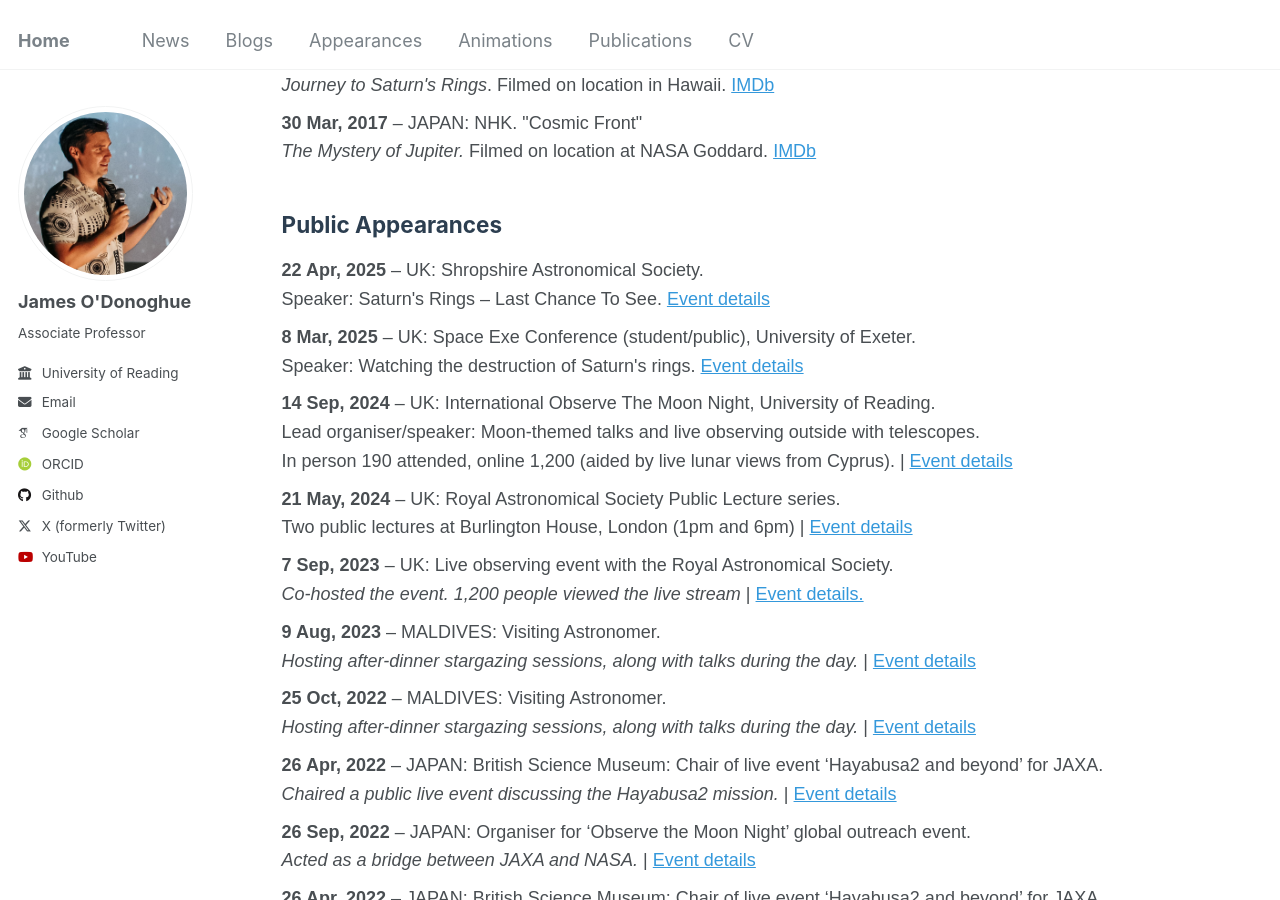
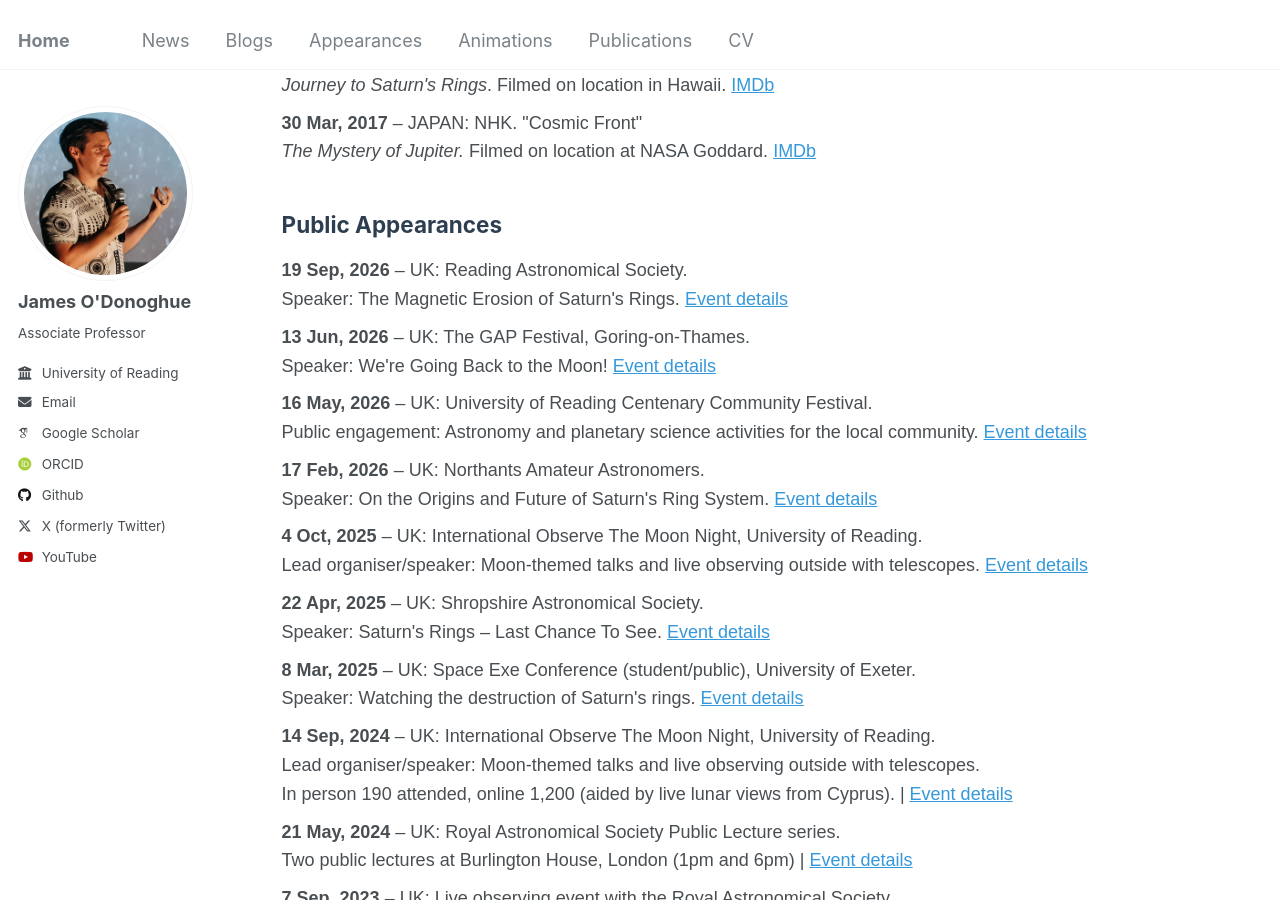
Before and after one commit to odonoghuespace/odonoghuespace.github.io, a Jekyll site: the page built from _pages/appearances.html, in a window 1280 px wide and 900 px high, scrolled down 382 px. Built offline with Jekyll 4.4.1, drawn with Linux system fonts in a browser that asks for light colours; some web fonts are replaced.

Commit message:
Add upcoming public appearances and event details

```diff
--- a/_pages/appearances.html
+++ b/_pages/appearances.html
@@ -73,6 +73,32 @@ author_profile: true
     <div class="section">
         <h2>Public Appearances</h2>
         <ul>
+
+
+        <li><strong>19 Sep, 2026</strong> – UK: Reading Astronomical Society.
+            <br>Speaker: The Magnetic Erosion of Saturn's Rings.
+            <a href="https://readingastro.org.uk/next-meetings/" target="_blank">Event details</a>
+        </li>
+
+        <li><strong>13 Jun, 2026</strong> – UK: The GAP Festival, Goring-on-Thames.
+            <br>Speaker: We're Going Back to the Moon!
+            <a href="https://www.thegapfestival.org/news/family-day-the-wonders-of-the-natural-world/" target="_blank">Event details</a>
+        </li>
+
+        <li><strong>16 May, 2026</strong> – UK: University of Reading Centenary Community Festival.
+            <br>Public engagement: Astronomy and planetary science activities for the local community.
+            <a href="https://www.reading.ac.uk/community-festival/" target="_blank">Event details</a>
+        </li>
+
+        <li><strong>17 Feb, 2026</strong> – UK: Northants Amateur Astronomers.
+            <br>Speaker: On the Origins and Future of Saturn's Ring System.
+            <a href="https://naastronomy.com/" target="_blank">Event details</a>
+        </li>
+
+        <li><strong>4 Oct, 2025</strong> – UK: International Observe The Moon Night, University of Reading.
+            <br>Lead organiser/speaker: Moon-themed talks and live observing outside with telescopes.
+            <a href="https://research.reading.ac.uk/met-spate/international-observe-the-moon-night-2025/" target="_blank">Event details</a>
+        </li>
 
         <li><strong> 22 Apr, 2025</strong> – UK: Shropshire Astronomical Society.
             <br>Speaker: Saturn's Rings – Last Chance To See.
```
